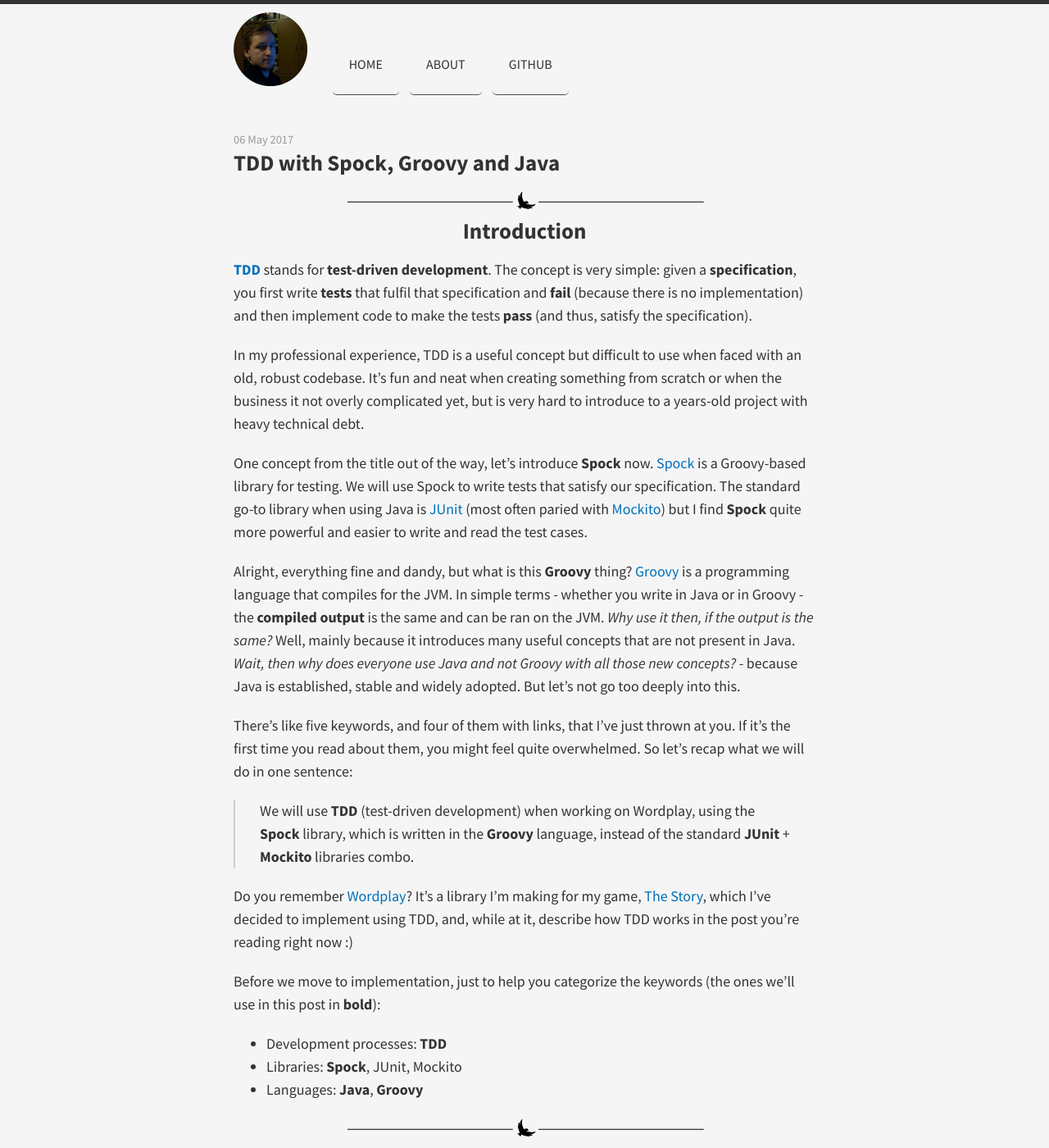
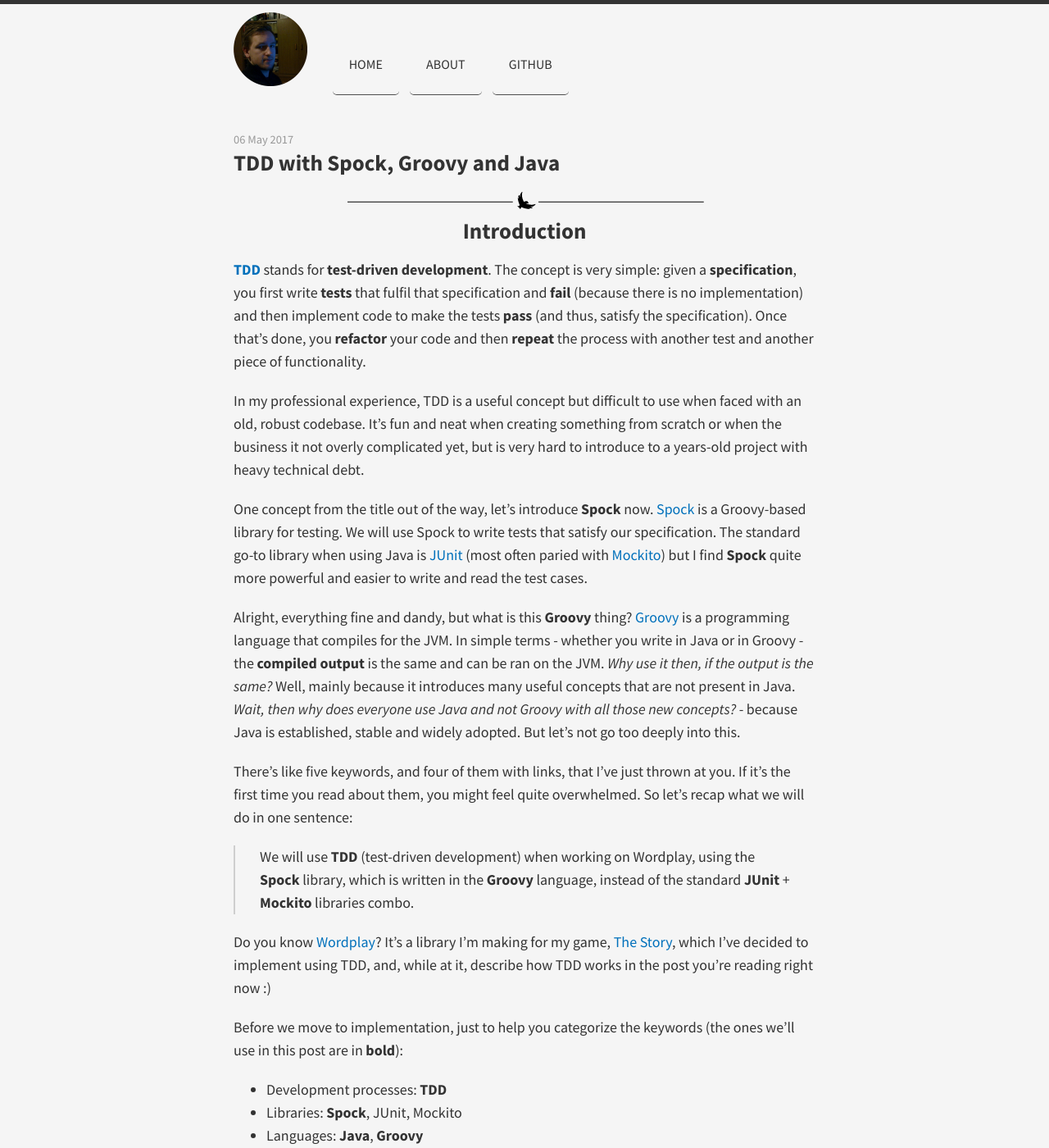
Before and after one commit to rskupnik/rskupnik.github.io, a Jekyll site: the page built from _posts/2017-05-06-tdd-with-spock-groovy-and-java.md, in a window 1280 px wide and 1400 px high. Shown: the whole window at 82% size. Built offline with Jekyll 4.4.1, drawn with Linux system fonts in a browser that asks for light colours; nearby versions of some CDN libraries; some of the changed text lies outside the part shown.

Commit message:
Redacting TDD with Spock, Groovy and Java

```diff
--- a/_posts/2017-05-06-tdd-with-spock-groovy-and-java.md
+++ b/_posts/2017-05-06-tdd-with-spock-groovy-and-java.md
@@ -6,7 +6,7 @@ title: TDD with Spock, Groovy and Java
 ---
 ## Introduction
 
-[**TDD**](https://en.wikipedia.org/wiki/Test-driven_development) stands for **test-driven development**. The concept is very simple: given a **specification**, you first write **tests** that fulfil that specification and **fail** (because there is no implementation) and then implement code to make the tests **pass** (and thus, satisfy the specification).
+[**TDD**](https://en.wikipedia.org/wiki/Test-driven_development) stands for **test-driven development**. The concept is very simple: given a **specification**, you first write **tests** that fulfil that specification and **fail** (because there is no implementation) and then implement code to make the tests **pass** (and thus, satisfy the specification). Once that's done, you **refactor** your code and then **repeat** the process with another test and another piece of functionality.
 
 In my professional experience, TDD is a useful concept but difficult to use when faced with an old, robust codebase. It's fun and neat when creating something from scratch or when the business it not overly complicated yet, but is very hard to introduce to a years-old project with heavy technical debt.
 
@@ -18,9 +18,9 @@ There's like five keywords, and four of them with links, that I've just thrown a
 
 > We will use **TDD** (test-driven development) when working on Wordplay, using the **Spock** library, which is written in the **Groovy** language, instead of the standard **JUnit** + **Mockito** libraries combo.
 
-Do you remember [Wordplay](/wordplay-word-processing-engine)? It's a library I'm making for my game, [The Story](/introducing-the-story), which I've decided to implement using TDD, and, while at it, describe how TDD works in the post you're reading right now :)
+Do you know [Wordplay](/wordplay-word-processing-engine)? It's a library I'm making for my game, [The Story](/introducing-the-story), which I've decided to implement using TDD, and, while at it, describe how TDD works in the post you're reading right now :)
 
-Before we move to implementation, just to help you categorize the keywords (the ones we'll use in this post in **bold**):
+Before we move to implementation, just to help you categorize the keywords (the ones we'll use in this post are in **bold**):
 - Development processes: **TDD**
 - Libraries: **Spock**, JUnit, Mockito
 - Languages: **Java**, **Groovy**
@@ -260,13 +260,11 @@ public class WordplayImpl implements Wordplay {
 Yes, this code is bad. Yes, it only covers one specific scenario and will fail if we have nested expressions or other weird stuff. But guess what - **it also makes the test pass**.
 
 ![Wordplay tests pass]({{site.baseurl}}/public/images/wordplay_tests_pass.png)
-*Dark color scheme when it's bad and changing to light when it's fine - talk about subliminal messages*
+*Dark color scheme when it's bad and changing to light when it's fine - talk about subliminal messages.*
 
 Which, according to TDD, is all we want at this stage.
 
 What comes next is the **refactoring stage**. This is the stage where we take care of code readability and maintainability, where we move it into classes and packages that are logical from the point of view of the whole, not just from the point of view of making a single test pass. All of that while constantly re-running the test to ensure it still passes.
-
-I'm not going to show you that stage, because, frankly, I don't know how to implement *Wordplay* in a sensible manner yet :)
 
 Once we do our refactoring and the test still passes - we move on to the next test and **repeat**.
 
```
Also changed, not shown: other parts of _posts/2017-05-06-tdd-with-spock-groovy-and-java.md (+2 -2 lines).
